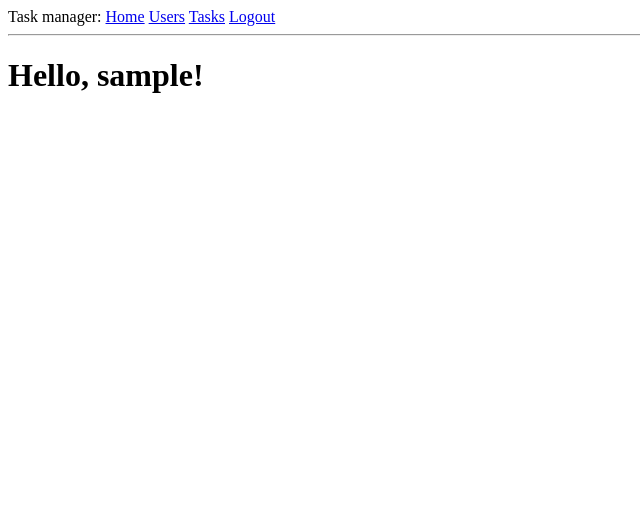
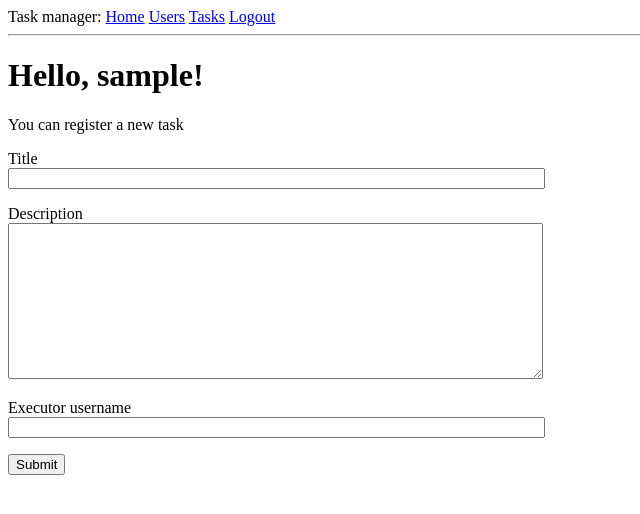
Before and after one commit to SLotAbr/Task_manager, a Flask app: page / in a window 1280 px wide. Shown: the top 514 px of the page, without its empty margins (0-640 px from the left). Run offline with Flask 3, Linux system fonts and the light colour scheme; the visitor is signed in with stand-in values (Sample User, id 1).

Commit message:
web registration of new tasks

```diff
--- /dev/null
+++ b/app/forms.py
@@ -0,0 +1,19 @@
+from flask_wtf import FlaskForm
+from wtforms import StringField, TextAreaField, SubmitField
+from wtforms.validators import ValidationError, DataRequired, Length
+from app.models import User
+
+
+class TaskForm(FlaskForm):
+	title = StringField('Title',
+		validators=[DataRequired(), Length(min=0, max=140)])
+	description = TextAreaField('Description',
+		validators=[Length(min=0, max=2000)])
+	executor = StringField('Executor username',
+		validators=[DataRequired(), Length(min=0, max=64)])
+	submit = SubmitField('Submit')
+
+	def validate_executor(self, executor):
+		user = User.query.filter_by(username=executor.data).first()
+		if user is None:
+			raise ValidationError('User with the given username does not exist.')
--- a/app/routes.py
+++ b/app/routes.py
@@ -1,14 +1,26 @@
 from flask import render_template
-from app import app
+from app import app, db
+from app.forms import TaskForm
 from app.models import User, Task
 from flask_login import login_required
 
 
-@app.route('/')
-@app.route('/index')
+@app.route('/', methods=['GET', 'POST'])
+@app.route('/index', methods=['GET', 'POST'])
 @login_required
 def index():
-	return render_template('index.html')
+	form = TaskForm()
+	# redirects the user if the submit is successful
+	if form.validate_on_submit():
+		user = User.query.filter_by(username=form.executor.data).first()
+		task = Task(title=form.title.data,
+			description=form.description.data, executor=user)
+		db.session.add(task)
+		db.session.commit()
+		flash('Your task is now live!')
+		# the `Post/Redirect/Get` pattern
+		return redirect(url_for('tasks'))
+	return render_template('index.html', form=form)
 
 
 @app.route('/users')
--- a/app/templates/index.html
+++ b/app/templates/index.html
@@ -2,4 +2,30 @@
 
 {% block content %}
 	<h1>Hello, {{ current_user.username }}!</h1>
+	<p>You can register a new task</p>
+	<form action="" method="post">
+		{{ form.hidden_tag() }}
+		<p>
+			{{ form.title.label }}<br>
+			{{ form.title(size=64) }}
+			{% for error in form.title.errors %}<br>
+			<span style="color: red;">[{{ error }}]</span>
+			{% endfor %}
+		</p>
+		<p>
+			{{ form.description.label }}<br>
+			{{ form.description(cols=64, rows=10) }}<br>
+			{% for error in form.description.errors %}
+			<span style="color: red;">[{{ error }}]</span>
+			{% endfor %}
+		</p>
+		<p>
+			{{ form.executor.label }}<br>
+			{{ form.executor(size=64) }}<br>
+			{% for error in form.executor.errors %}
+			<span style="color: red;">[{{ error }}]</span>
+			{% endfor %}
+		</p>
+		<p>{{ form.submit() }}</p>
+	</form>
 {% endblock %}
--- a/app/templates/tasks.html
+++ b/app/templates/tasks.html
@@ -2,6 +2,7 @@
 
 {% block content %}
 	<h1>Tasks</h1>
+	<a href="{{ url_for('index') }}">Create a new task</a>
 	{% if tasks %}
 	<table>
 		<tr>
```
